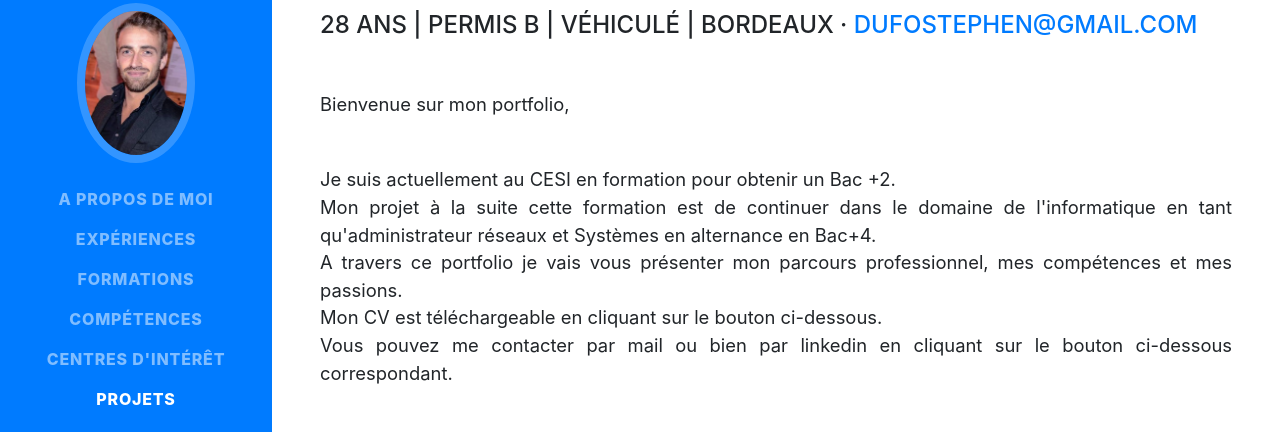
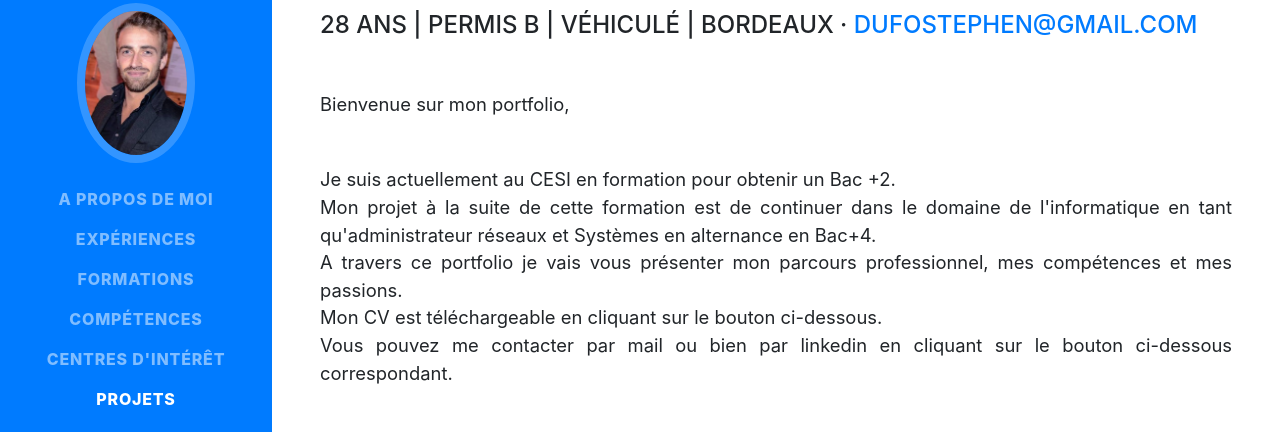
Before and after one commit to GitYarl/Gityarl.github.io, a website with bundled scripts: page index.html in a window 1280 px wide. Shown: the part 193-625 px from the top of the page. Built offline with nearby package versions, Linux system fonts and the light colour scheme; a web font is replaced by a local one.

Commit message:
Update index.html

```diff
--- a/index.html
+++ b/index.html
@@ -70,7 +70,7 @@
           <a href="mailto:dufostephen@gmail.com">dufostephen@gmail.com</a>
         </div>
         <p class="lead mb-5">Bienvenue sur mon portfolio,</p>
-        <p class="lead mb-5" align="justify"> Je suis actuellement au CESI en formation pour obtenir un Bac +2.<br> Mon projet à la suite cette formation est de continuer dans le domaine de l'informatique en tant qu'administrateur réseaux et Systèmes en alternance en Bac+4. <br>A travers ce portfolio je vais vous présenter mon parcours professionnel, mes compétences et mes passions. <br>Mon CV est téléchargeable en cliquant sur le bouton ci-dessous. <br>Vous pouvez me contacter par mail ou bien par linkedin en cliquant sur le bouton ci-dessous correspondant.  </p>
+        <p class="lead mb-5" align="justify"> Je suis actuellement au CESI en formation pour obtenir un Bac +2.<br> Mon projet à la suite de cette formation est de continuer dans le domaine de l'informatique en tant qu'administrateur réseaux et Systèmes en alternance en Bac+4. <br>A travers ce portfolio je vais vous présenter mon parcours professionnel, mes compétences et mes passions. <br>Mon CV est téléchargeable en cliquant sur le bouton ci-dessous. <br>Vous pouvez me contacter par mail ou bien par linkedin en cliquant sur le bouton ci-dessous correspondant.  </p>
         <div class="social-icons">
           <a href="https://www.linkedin.com/in/stephendufour" target="_blank">
             <i class="fab fa-linkedin-in"></i>
```
